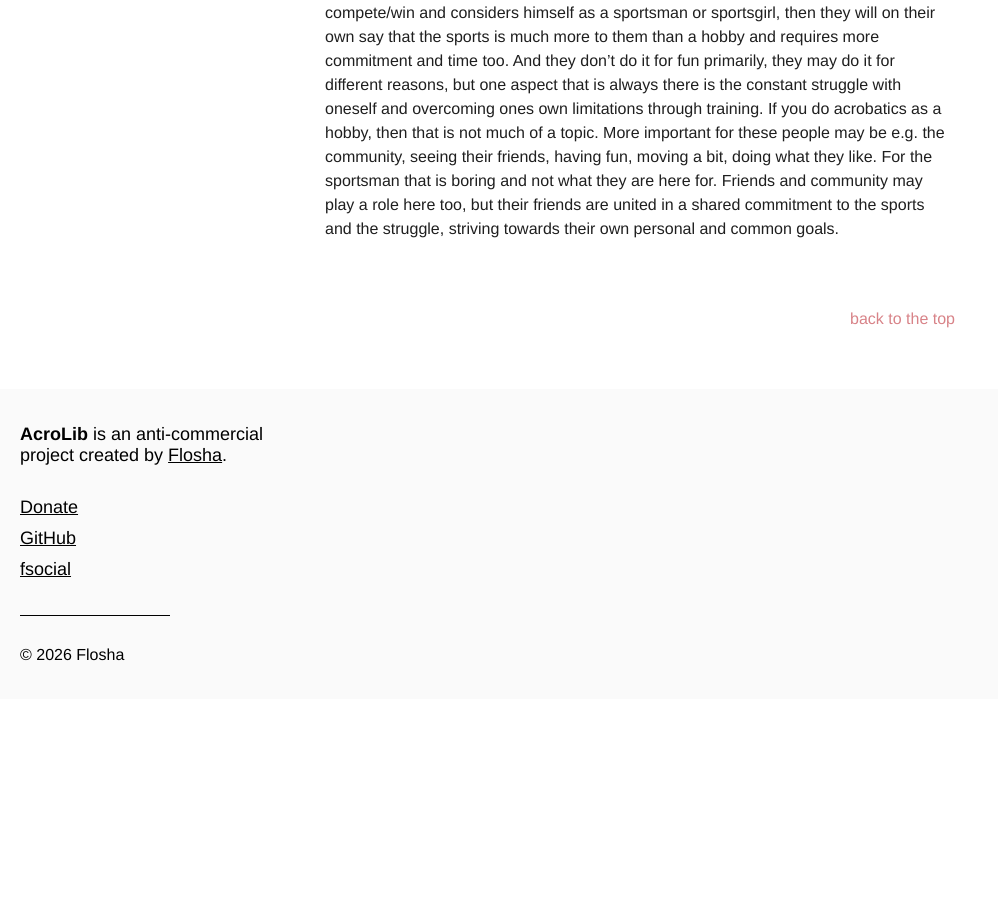
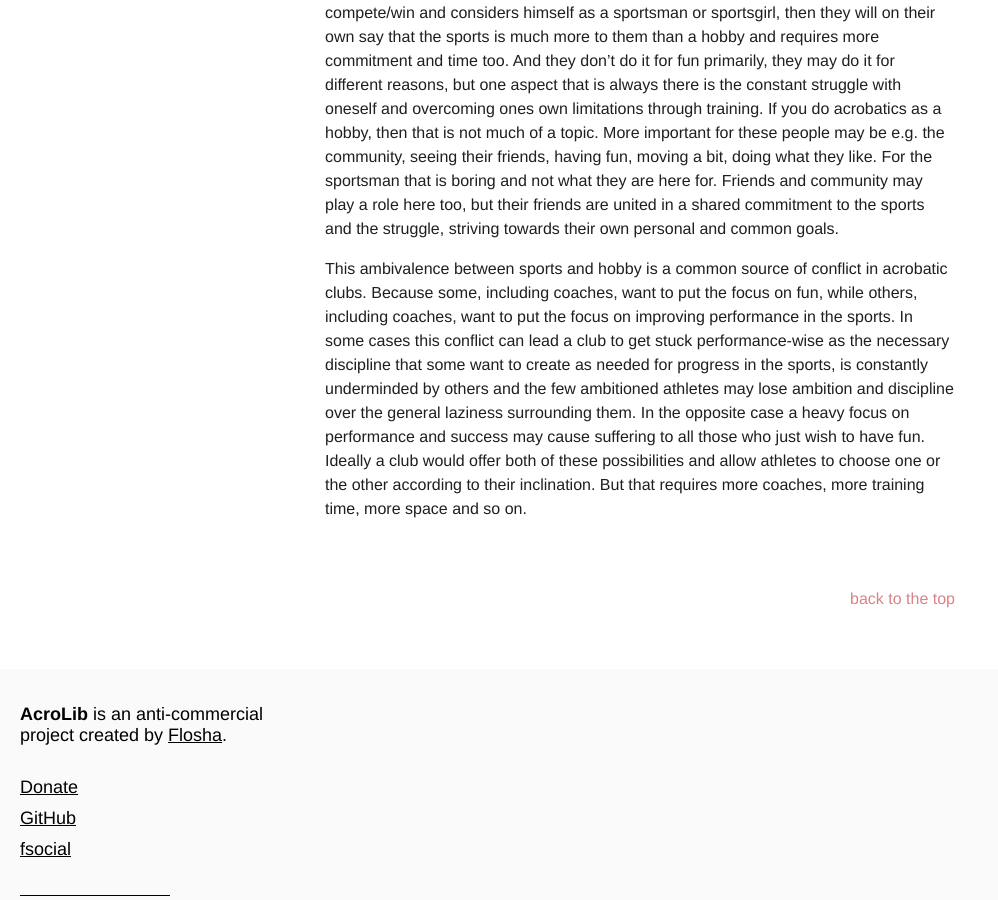
Before and after one commit to floshin/acrolib, a Jekyll site: the page built from training/four-understandings.md, in a window 1280 px wide and 900 px high, scrolled down 1003 px. Shown: the whole window, without its empty margins (0-998 px from the left). Built offline with Jekyll 4.4.1, drawn with Linux system fonts in a browser that asks for light colours; our own code applies the rules of GitHub Pages for plain Markdown files; before the commit the page ends 1702 px from its top, so only the background shows below that.

Commit message:
Update four-understandings.md

```diff
--- a/training/four-understandings.md
+++ b/training/four-understandings.md
@@ -18,3 +18,5 @@ Thus, depending on which of these four answers one gives and would give as the p
 * An art is done for the sake of it.
 
 If one primarily seeks fun in acrobatics, then active participation in sports may not be for him and even if he does compete it isn't important to him. If one primarily seeks to compete/win and considers himself as a sportsman or sportsgirl, then they will on their own say that the sports is much more to them than a hobby and requires more commitment and time too. And they don't do it for fun primarily, they may do it for different reasons, but one aspect that is always there is the constant struggle with oneself and overcoming ones own limitations through training. If you do acrobatics as a hobby, then that is not much of a topic. More important for these people may be e.g. the community, seeing their friends, having fun, moving a bit, doing what they like. For the sportsman that is boring and not what they are here for. Friends and community may play a role here too, but their friends are united in a shared commitment to the sports and the struggle, striving towards their own personal and common goals.
+
+This ambivalence between sports and hobby is a common source of conflict in acrobatic clubs. Because some, including coaches, want to put the focus on fun, while others, including coaches, want to put the focus on improving performance in the sports. In some cases this conflict can lead a club to get stuck performance-wise as the necessary discipline that some want to create as needed for progress in the sports, is constantly underminded by others and the few ambitioned athletes may lose ambition and discipline over the general laziness surrounding them. In the opposite case a heavy focus on performance and success may cause suffering to all those who just wish to have fun. Ideally a club would offer both of these possibilities and allow athletes to choose one or the other according to their inclination. But that requires more coaches, more training time, more space and so on.
```
